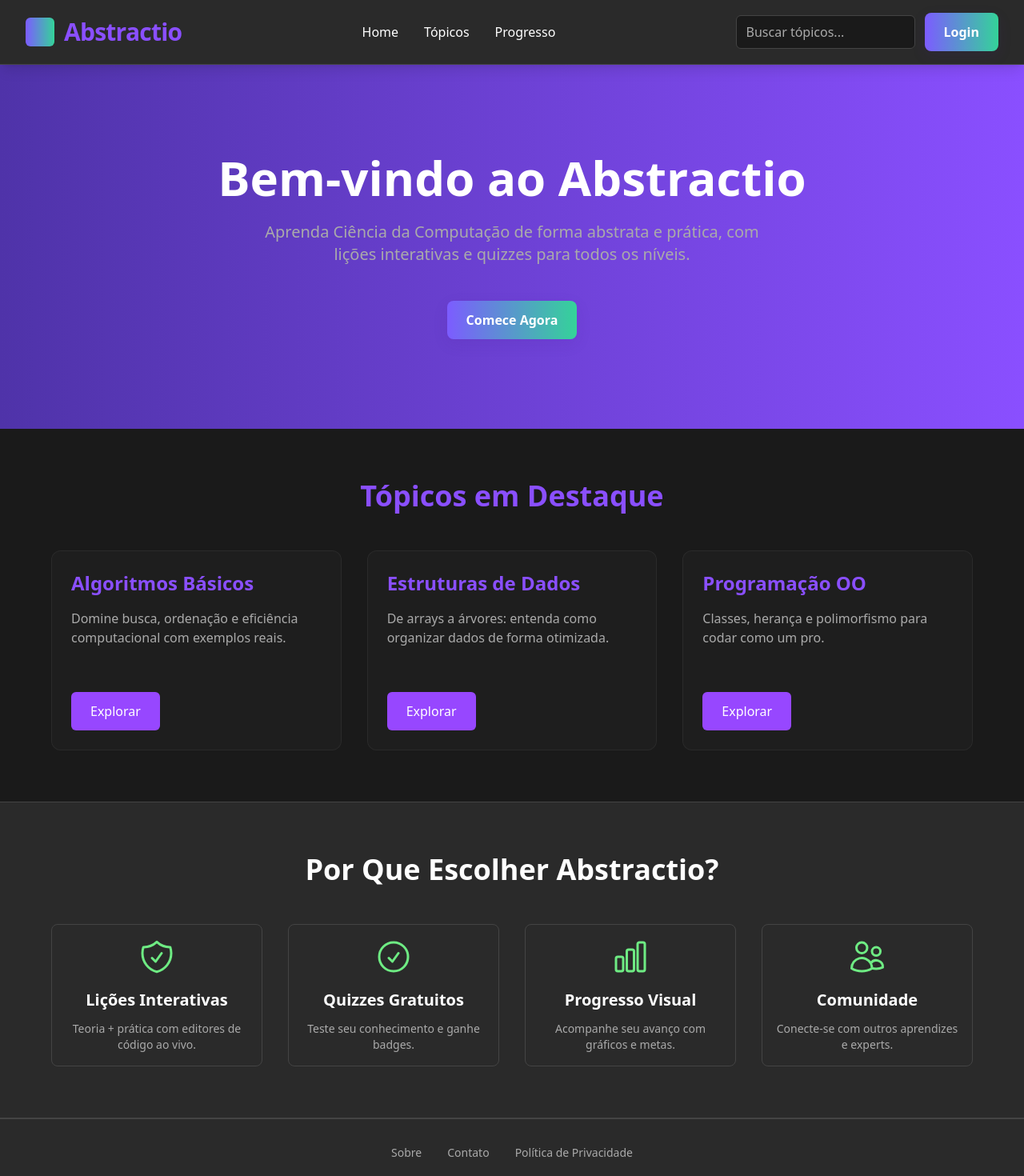
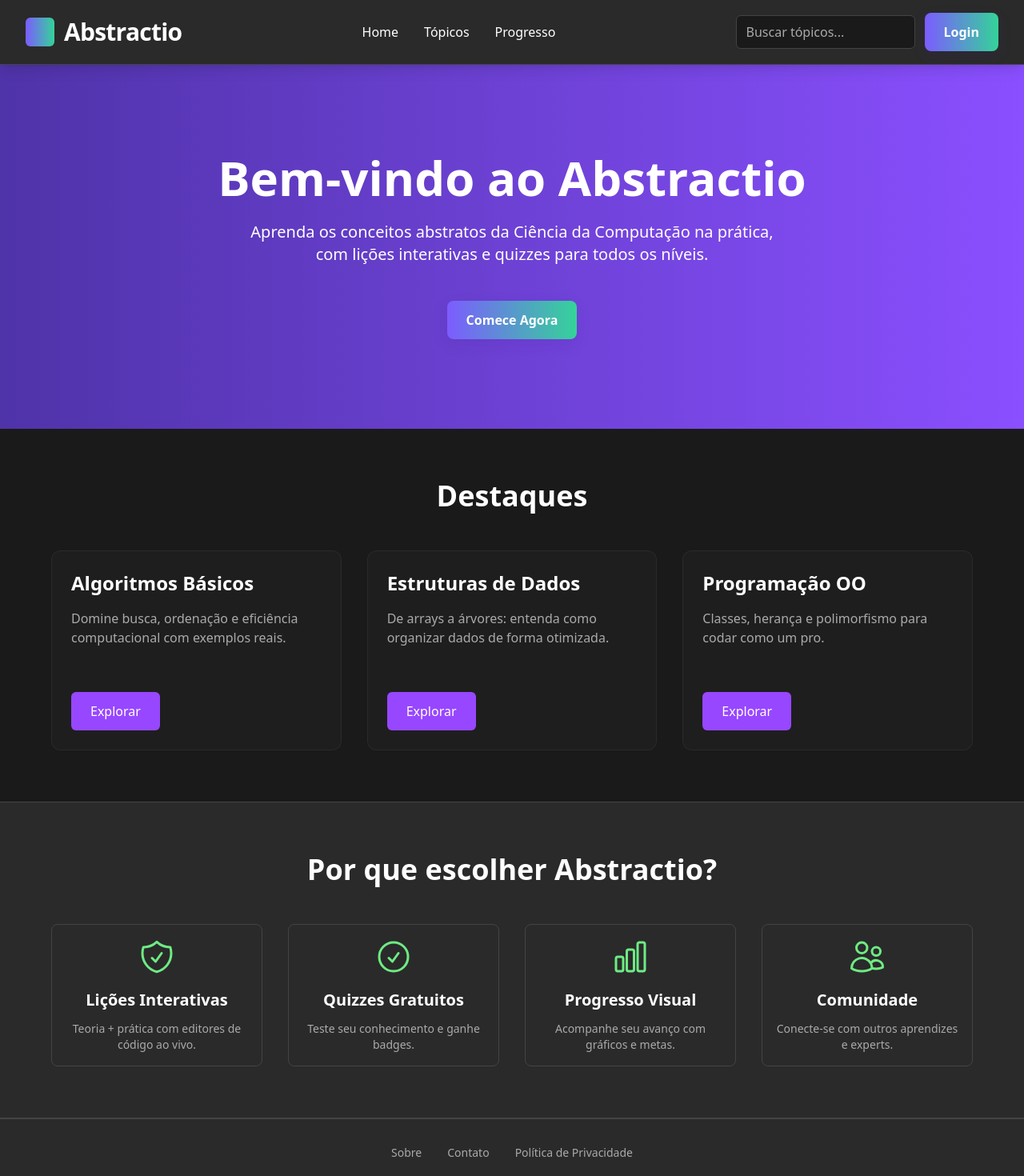
Before and after one commit to Gpcoutinho/Abstractio, a React (Vite) app: page / in a window 1280 px wide. Shown: the top 1470 px of the page at 80% size. Built offline with nearby package versions, Linux system fonts and the light colour scheme.

Commit message:
style cor dos textos

```diff
--- a/src/components/Card.tsx
+++ b/src/components/Card.tsx
@@ -11,7 +11,7 @@ const Card: React.FC<CardProps> = ({ title, description, buttonLabel = 'Explorar
   return (
     <div className={`card flex flex-col justify-between h-full ${className}`}>
       <div>
-        <h3 className="text-2xl font-semibold mb-4 text-secondary">{title}</h3>
+        <h3 className="text-2xl font-semibold mb-4 text-textPrimary">{title}</h3>
         <p className="text-textSecondary mb-6 min-h-16">{description}</p>
       </div>
       <div className="mt-4">
--- a/src/components/Destaques.tsx
+++ b/src/components/Destaques.tsx
@@ -19,7 +19,7 @@ const cards = [
 const Destaques: React.FC = () => (
   <section className="py-16 px-5 bg-bgPrimary">
     <div className="max-w-6xl mx-auto">
-      <h2 className="text-4xl font-bold text-center mb-12 text-secondary">Tópicos em Destaque</h2>
+      <h2 className="text-4xl font-bold text-center mb-12 text-textPrimary">Destaques</h2>
       <div className="grid md:grid-cols-3 gap-8">
         {cards.map((c) => (
           <Card key={c.title} title={c.title} description={c.description} />
--- a/src/components/Header.tsx
+++ b/src/components/Header.tsx
@@ -14,7 +14,7 @@ const Header: React.FC = () => {
 						aria-hidden="true"
 						style={{ background: 'linear-gradient(90deg, var(--accent), var(--accent-2))' }}
 					/>
-					<span className="text-2xl md:text-3xl font-extrabold tracking-tight text-secondary">Abstractio</span>
+					<span className="text-2xl md:text-3xl font-extrabold tracking-tight text-textPrimary">Abstractio</span>
 				</div>
 
 				<nav className="hidden md:flex space-x-8">
--- a/src/components/Hero.tsx
+++ b/src/components/Hero.tsx
@@ -5,8 +5,8 @@ const Hero: React.FC = () => (
   <section className="bg-gradient-to-r from-primary to-secondary text-textPrimary text-center py-20 pt-32 md:py-28 px-5 mt-20 relative overflow-hidden">
     <div className="max-w-4xl mx-auto z-10 relative flex flex-col items-center gap-6">
       <h1 className="text-4xl md:text-5xl lg:text-6xl font-extrabold leading-tight">Bem-vindo ao Abstractio</h1>
-      <p className="text-lg md:text-xl text-textSecondary mb-2 max-w-2xl">
-        Aprenda Ciência da Computação de forma abstrata e prática, com lições interativas e quizzes para todos os níveis.
+      <p className="text-lg md:text-xl text-textPrimary mb-2 max-w-2xl">
+        Aprenda os conceitos abstratos da Ciência da Computação na prática, com lições interativas e quizzes para todos os níveis.
       </p>
       <div className="mt-3">
         <button type="button" className="hero-cta">
--- a/src/components/PorQue.tsx
+++ b/src/components/PorQue.tsx
@@ -4,7 +4,7 @@ import { ShieldCheckIcon, CheckCircleIcon, ChartBarIcon, UsersIcon } from '@hero
 const PorQue: React.FC = () => (
   <section className="py-16 px-5 bg-bgSecondary border-t border-b border-borderDark">
     <div className="max-w-6xl mx-auto">
-      <h2 className="text-4xl font-bold text-center mb-12 text-textPrimary">Por Que Escolher Abstractio?</h2>
+      <h2 className="text-4xl font-bold text-center mb-12 text-textPrimary">Por que escolher Abstractio?</h2>
       <div className="grid md:grid-cols-4 gap-8">
 
         {/* Benefício 1 */}
```
